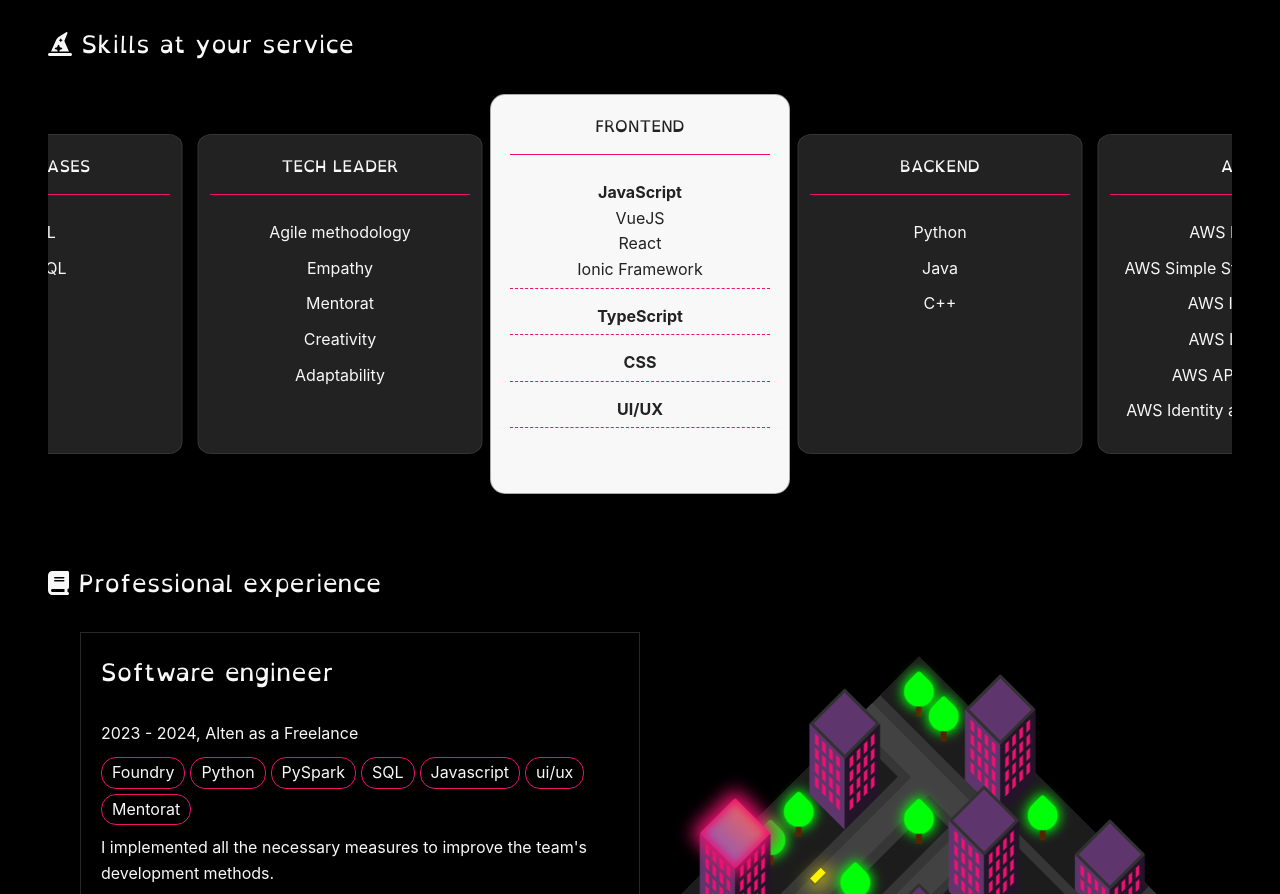
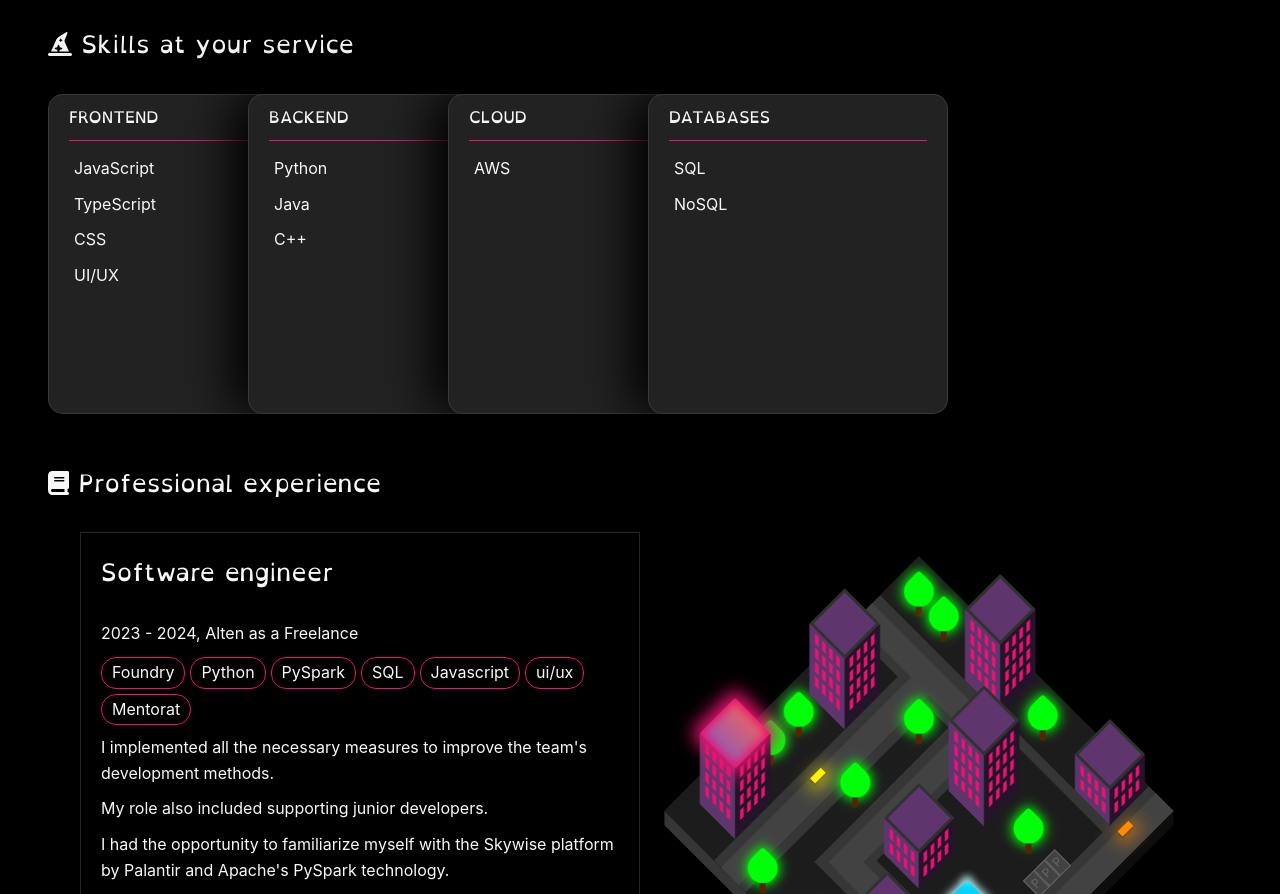
Before and after one commit to angele-henry-dev/LadyRaccoon, a Vue app: page / in a window 1280 px wide. Shown: the part 1154-2048 px from the top of the page. Built offline with nearby package versions, Linux system fonts and the light colour scheme.

Commit message:
Remake carousel of cards

```diff
--- a/src/assets/models/skills.json
+++ b/src/assets/models/skills.json
@@ -1,82 +1,4 @@
 [
-  {
-    "type": "Databases",
-    "skills": [
-      {
-        "title": "SQL",
-        "levelAcquired": 2,
-        "levelTotal": 3,
-        "children": [
-          {
-            "title": "MySQL",
-            "levelAcquired": 2,
-            "levelTotal": 3,
-            "children": []
-          },
-          {
-            "title": "PostgreSQL",
-            "levelAcquired": 2,
-            "levelTotal": 3,
-            "children": []
-          },
-          {
-            "title": "MariaDB",
-            "levelAcquired": 2,
-            "levelTotal": 3,
-            "children": []
-          }
-        ]
-      },
-      {
-        "title": "NoSQL",
-        "levelAcquired": 2,
-        "levelTotal": 3,
-        "children": [
-          {
-            "title": "AWS DynamoDB",
-            "levelAcquired": 2,
-            "levelTotal": 3,
-            "children": []
-          }
-        ]
-      }
-    ]
-  },
-  {
-    "type": "Tech leader",
-    "skills": [
-      {
-        "title": "Agile methodology",
-        "levelAcquired": 1,
-        "levelTotal": 1,
-        "children": []
-      },
-      {
-        "title": "Empathy",
-        "levelAcquired": 1,
-        "levelTotal": 1,
-        "children": []
-      },
-      {
-        "title": "Mentorat",
-        "levelAcquired": 1,
-        "levelTotal": 1,
-        "children": []
-      },
-      {
-        "title": "Creativity",
-        "levelAcquired": 1,
-        "levelTotal": 1,
-        "children": []
-      },
-      {
-        "title": "Adaptability",
-        "levelAcquired": 1,
-        "levelTotal": 1,
-        "children": []
-      }
-    ]
-  },
   {
     "type": "Frontend",
     "skills": [
@@ -176,8 +98,13 @@
     ]
   },
   {
-    "type": "AWS",
+    "type": "Cloud",
     "skills": [
+      {
+        "title": "AWS",
+        "levelAcquired": 2,
+        "levelTotal": 3,
+        "children": [
           {
             "title": "AWS Lambda",
             "levelAcquired": 2,
@@ -213,7 +140,64 @@
             "levelAcquired": 2,
             "levelTotal": 3,
             "children": []
+          },
+          {
+            "title": "AWS DynamoDB",
+            "levelAcquired": 2,
+            "levelTotal": 3,
+            "children": []
+          },
+          {
+            "title": "AWS CloudWatch",
+            "levelAcquired": 2,
+            "levelTotal": 3,
+            "children": []
           }
         ]
       }
     ]
+  },
+  {
+    "type": "Databases",
+    "skills": [
+      {
+        "title": "SQL",
+        "levelAcquired": 2,
+        "levelTotal": 3,
+        "children": [
+          {
+            "title": "MySQL",
+            "levelAcquired": 2,
+            "levelTotal": 3,
+            "children": []
+          },
+          {
+            "title": "PostgreSQL",
+            "levelAcquired": 2,
+            "levelTotal": 3,
+            "children": []
+          },
+          {
+            "title": "MariaDB",
+            "levelAcquired": 2,
+            "levelTotal": 3,
+            "children": []
+          }
+        ]
+      },
+      {
+        "title": "NoSQL",
+        "levelAcquired": 2,
+        "levelTotal": 3,
+        "children": [
+          {
+            "title": "AWS DynamoDB",
+            "levelAcquired": 2,
+            "levelTotal": 3,
+            "children": []
+          }
+        ]
+      }
+    ]
+  }
+]
--- a/src/components/CarouselCard.vue
+++ /dev/null
@@ -1,104 +0,0 @@
-<script setup lang="ts">
-// Props
-const props = defineProps(['item'])
-</script>
-
-<template>
-  <div class="card-item">
-    <div class="card-frame"></div>
-    <div class="card-inner">
-      <h2>{{ props.item.type }}</h2>
-      <ul>
-        <li v-for="(skill, index) in props.item.skills" :key="index" class="parent">
-          {{ skill.title }}
-          <ul class="children">
-            <li v-for="(child, j) in skill.children" :key="j">{{ child.title }}</li>
-          </ul>
-        </li>
-      </ul>
-    </div>
-  </div>
-</template>
-
-<style scoped>
-.card-item {
-  position: relative;
-  width: var(--card-width);
-  height: var(--card-height);
-  flex: 0 0 auto;
-  cursor: pointer;
-}
-.card-frame {
-  -webkit-transform: scale(0.95, 0.8);
-  transform: scale(0.95, 0.8);
-  transition:
-    background 0.4s cubic-bezier(0.25, 0.45, 0.45, 0.9),
-    -webkit-transform 0.6s cubic-bezier(0.2, 1, 0.2, 1);
-  background-color: #fff;
-}
-.card-frame,
-.card-frame:after,
-.card-frame:before {
-  position: absolute;
-  top: 0;
-  left: 0;
-  height: 100%;
-  width: 100%;
-  background-color: var(--vt-c-black-soft);
-  border: 1px solid var(--color-border);
-  border-radius: 15px;
-}
-
-.card-inner {
-  position: relative;
-  height: 100%;
-  width: 100%;
-  padding: 60px 20px;
-  display: flex;
-  flex-direction: column;
-  text-align: center;
-  z-index: 10;
-}
-
-.card-inner h2 {
-  border-bottom: 1px solid var(--vt-c-pink);
-  text-transform: uppercase;
-  font-size: 1em;
-  padding-bottom: 15px;
-  margin-bottom: 20px;
-}
-.card-inner ul {
-  padding: 0;
-  margin: 0;
-  list-style: none;
-}
-.card-inner ul li.parent {
-  padding: 5px;
-}
-.card-inner ul.children {
-  height: 0;
-  opacity: 0;
-  transition: opacity 0.25s;
-}
-
-/* Active card */
-.card-active .card-frame {
-  -webkit-transform: scale(1);
-  transform: scale(1);
-  background-color: var(--vt-c-white-soft);
-}
-.card-active .card-inner {
-  color: var(--color-text-oposite);
-  padding-top: 20px;
-}
-.card-active .card-inner ul.children {
-  height: fit-content;
-  opacity: 1;
-  transition: opacity 0.5s 0.25s;
-}
-.card-active .card-inner ul li.parent {
-  margin-bottom: 10px;
-  border-bottom: 1px dashed var(--vt-c-pink);
-  font-weight: bold;
-}
-</style>
--- a/src/components/CarouselCards.vue
+++ b/src/components/CarouselCards.vue
@@ -1,105 +1,105 @@
 <script setup lang="ts">
-import CarouselCard from '@/components/CarouselCard.vue'
 import { type Skills } from '@/types/Skills'
-import { ref, computed, onMounted, watch } from 'vue'
-
 // Props
 interface Props {
   skills: Skills[]
 }
 const props = defineProps<Props>()
-
-// Refs
-const cardsContainer = ref<HTMLElement | null>(null)
-const cardsWidth = ref(300)
-let selectedIndex = ref(2)
-
-// Functions
-function selectCard(index: number) {
-  selectedIndex.value = index
-}
-function scrollToMiddle(): number {
-  if (cardsContainer.value) {
-    const middleScrollPosition =
-      cardsContainer.value.scrollWidth / 2 - cardsContainer.value.clientWidth / 2
-    return middleScrollPosition
-  }
-  return 0
-}
-
-// Computed
-const getCardsWidth = computed(() => {
-  return cardsWidth.value + 'px' // '300px'
-})
-
-onMounted(() => {
-  if (!cardsContainer.value) {
-    return
-  }
-  cardsContainer.value.scrollLeft = scrollToMiddle()
-})
-
-// Watch
-watch(selectedIndex, (newVal) => {
-  if (!cardsContainer.value) {
-    return
-  }
-  switch (newVal) {
-    case 0:
-      cardsContainer.value.scrollLeft = 0
-      break
-    case 1:
-      cardsContainer.value.scrollLeft = scrollToMiddle() - cardsWidth.value
-      break
-    case 2:
-      cardsContainer.value.scrollLeft = scrollToMiddle()
-      break
-    case 3:
-      cardsContainer.value.scrollLeft = scrollToMiddle() + cardsWidth.value
-      break
-    case 4:
-      cardsContainer.value.scrollLeft = cardsContainer.value.scrollWidth
-  }
-})
 </script>
 
 <template>
-  <div ref="cardsContainer" class="cards-container">
-    <div ref="cardsContainer" class="cards-line">
-      <CarouselCard
-        v-for="(item, index) in props.skills"
-        :key="index"
-        :id="`skill-${index}`"
-        v-bind:class="`${index === selectedIndex ? 'card-active' : ''}`"
-        :item="item"
-        @click="selectCard(index)"
-      />
+  <div class="cards-container">
+    <div v-for="item in props.skills" :key="item.type" class="card">
+      <div class="card-title">
+        <h2>{{ item.type }}</h2>
+      </div>
+      <div class="card-inner">
+        <ul>
+          <li v-for="(skill, index) in item.skills" :key="index" class="parent">
+            {{ skill.title }}
+            <ul class="children">
+              <li v-for="(child, j) in skill.children" :key="j">{{ child.title }}</li>
+            </ul>
+          </li>
+        </ul>
+      </div>
     </div>
   </div>
 </template>
 
 <style scoped>
 .cards-container {
-  --card-width: v-bind('getCardsWidth');
-  --card-height: 400px;
-  --gap: 10px;
-  position: relative;
+  height: fit-content;
   width: 100%;
-  height: calc(var(--card-height) + 20px);
+  display: flex;
+  flex-direction: row;
+  align-items: stretch;
   margin-bottom: 50px;
-  overflow-x: auto;
-  -webkit-overflow-scrolling: touch;
-  &::-webkit-scrollbar {
-    display: none;
-  }
 }
 
-.cards-line {
-  position: absolute;
-  left: 0;
-  display: flex;
-  flex-direction: row;
-  flex-wrap: nowrap;
-  transition: all 0.3s ease;
+/** CARD */
+
+.card {
+  padding: 10px 20px;
+  width: 300px;
+  min-height: 320px;
+  transition: 0.4s ease-out;
+  position: relative;
+  left: 0px;
+  background-color: var(--vt-c-black-soft);
+  box-shadow: -1rem 0 3rem #000;
+  border: 1px solid var(--color-border);
+  border-radius: 15px;
+  text-align: left;
+}
+.card:not(:first-child) {
+  margin-left: -100px;
+}
+
+/** INNER CARD */
+
+.card-title h2 {
+  border-bottom: 1px solid var(--vt-c-pink);
+  text-transform: uppercase;
+  font-size: 1em;
+  padding-bottom: 10px;
+  margin-bottom: 10px;
+}
+.card-inner ul {
+  padding: 0;
+  margin: 0;
+  list-style: none;
+}
+.card-inner ul li.parent {
+  padding: 5px;
+}
+.card-inner ul.children {
+  height: 0;
+  opacity: 0;
+  transition: opacity 0.25s;
+}
+
+/** ON HOVER */
+
+.card:hover {
+  transform: translateY(-20px);
+  transition: 0.4s ease-out;
+  background-color: var(--vt-c-white-soft);
+  color: var(--color-text-oposite);
+}
+.card:hover ~ .card {
+  position: relative;
+  left: 50px;
+  transition: 0.4s ease-out;
+}
+
+.card:hover .card-inner ul.children {
+  height: fit-content;
+  opacity: 1;
+  transition: opacity 0.25s 0.25s;
+}
+.card:hover .card-inner ul li.parent {
+  border-bottom: 1px dashed var(--vt-c-pink);
+  font-weight: bold;
 }
 </style>
--- a/src/components/RetroBackground.vue
+++ b/src/components/RetroBackground.vue
@@ -79,7 +79,7 @@ const motoZ = computed(() => {
         <rect x="0" y="0.259" width="1" height="0.075" />
         <rect x="0" y="0.343" width="1" height="0.075" />
         <rect x="0" y="0.430" width="1" height="0.075" />
-        <rect x="0" y="0.520" width="1" height="0.075" />
+        <rect x="0" y="0.520" width="1" height="0.1" />
       </clipPath>
     </defs>
   </svg>
```
Lines whose indentation alone changed are shown as unchanged.
